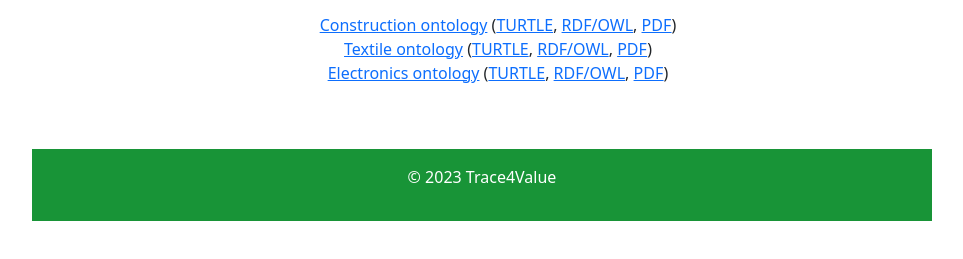
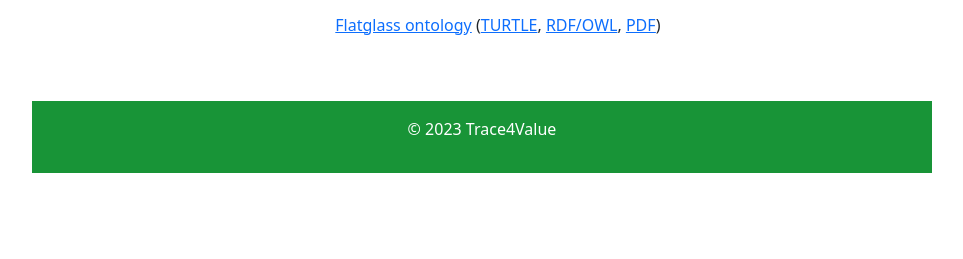
Before and after one commit to LiUSemWeb/T4V, a plain HTML site: page page/index.html in a window 1280 px wide. Shown: the part 381-640 px from the top of the page, without its empty margins (158-1121 px from the left). Drawn offline with nearby package versions, Linux system fonts and the light colour scheme.

Commit message:
add flat glass ontology

```diff
--- a/page/index.html
+++ b/page/index.html
@@ -29,22 +29,10 @@
                         </p>
                         <ul class="ontologies">
                             <li>
-                                <a href="ontology/construction/latest/index.html">Construction ontology</a>
-                                (<a href="ontology/construction/latest/construction.ttl">TURTLE</a>,
-                                <a href="ontology/construction/latest/construction.rdf">RDF/OWL</a>,
-                                <a href="ontology/construction/latest/construction.pdf">PDF</a>)
-                            </li>
-                            <li>
-                                <a href="ontology/textile/latest/index.html">Textile ontology</a>
-                                (<a href="ontology/textile/latest/textile.ttl">TURTLE</a>,
-                                <a href="ontology/textile/latest/textile.rdf">RDF/OWL</a>,
-                                <a href="ontology/textile/latest/textile.pdf">PDF</a>)
-                            </li>
-                            <li>
-                                <a href="ontology/electronics/latest/index.html">Electronics ontology</a>
-                                (<a href="ontology/electronics/latest/electronics.ttl">TURTLE</a>,
-                                <a href="ontology/electronics/latest/electronics.rdf">RDF/OWL</a>,
-                                <a href="ontology/electronics/latest/electronics.pdf">PDF</a>)
+                                <a href="ontology/flatglass/latest/index.html">Flatglass ontology</a>
+                                (<a href="ontology/flatglass/latest/flatglass.ttl">TURTLE</a>,
+                                <a href="ontology/flatglass/latest/flatglass.rdf">RDF/OWL</a>,
+                                <a href="ontology/flatglass/latest/flatglass.pdf">PDF</a>)
                             </li>
                         </ul>
                     </div>
```
Also changed, not shown: 4 other files.
